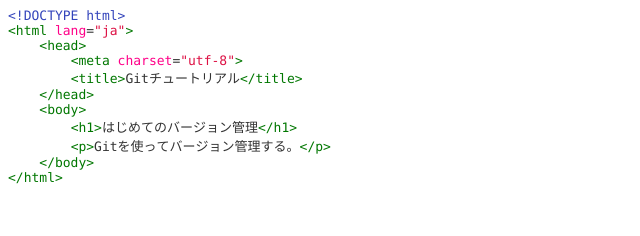
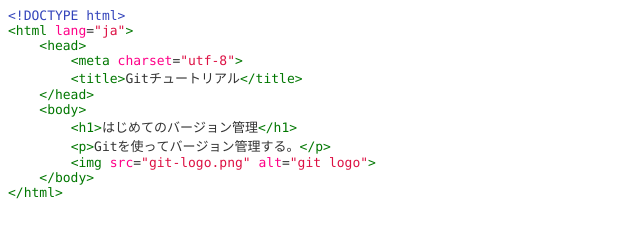
Before and after one commit to sakiyamajunjo/project-tc-test, a plain HTML site: page index.html in a window 1280 px wide. Shown: the whole page, without its empty margins (0-640 px from the left). Drawn offline with Linux system fonts and the light colour scheme.

Commit message:
add git-logo image

```diff
--- a/index.html
+++ b/index.html
@@ -10,6 +10,7 @@
     p.p1 {margin: 0.0px 0.0px 0.0px 0.0px; line-height: 18.0px; font: 13.0px Menlo; color: #3344bb; -webkit-text-stroke: #3344bb; background-color: #ffffff}
     p.p2 {margin: 0.0px 0.0px 0.0px 0.0px; line-height: 18.0px; font: 13.0px Menlo; color: #007700; -webkit-text-stroke: #007700; background-color: #ffffff}
     p.p3 {margin: 0.0px 0.0px 0.0px 0.0px; line-height: 18.0px; font: 13.0px Menlo; color: #333333; -webkit-text-stroke: #333333; background-color: #ffffff}
+    p.p4 {margin: 0.0px 0.0px 0.0px 0.0px; line-height: 18.0px; font: 13.0px Menlo; color: #dd1144; -webkit-text-stroke: #dd1144; background-color: #ffffff}
     span.s1 {font-kerning: none}
     span.s2 {font-kerning: none; color: #333333; -webkit-text-stroke: 0px #333333}
     span.s3 {font-kerning: none; color: #ff0088; -webkit-text-stroke: 0px #ff0088}
@@ -28,6 +29,7 @@
 <p class="p2"><span class="s2"><span class="Apple-converted-space">    </span></span><span class="s1">&lt;body&gt;</span></p>
 <p class="p3"><span class="s1"><span class="Apple-converted-space">        </span></span><span class="s5">&lt;h1&gt;</span><span class="s6">はじめてのバージョン管理</span><span class="s5">&lt;/h1&gt;</span></p>
 <p class="p3"><span class="s1"><span class="Apple-converted-space">        </span></span><span class="s5">&lt;p&gt;</span><span class="s1">Git</span><span class="s6">を使ってバージョン管理する。</span><span class="s5">&lt;/p&gt;</span></p>
+<p class="p4"><span class="s2"><span class="Apple-converted-space">        </span></span><span class="s5">&lt;img</span><span class="s2"> </span><span class="s3">src</span><span class="s2">=</span><span class="s1">"git-logo.png"</span><span class="s2"> </span><span class="s3">alt</span><span class="s2">=</span><span class="s1">"git logo"</span><span class="s5">&gt;</span></p>
 <p class="p2"><span class="s2"><span class="Apple-converted-space">    </span></span><span class="s1">&lt;/body&gt;</span></p>
 <p class="p2"><span class="s1">&lt;/html&gt;</span></p>
 </body>
```
Also changed, not shown: git-logo.png (added).
